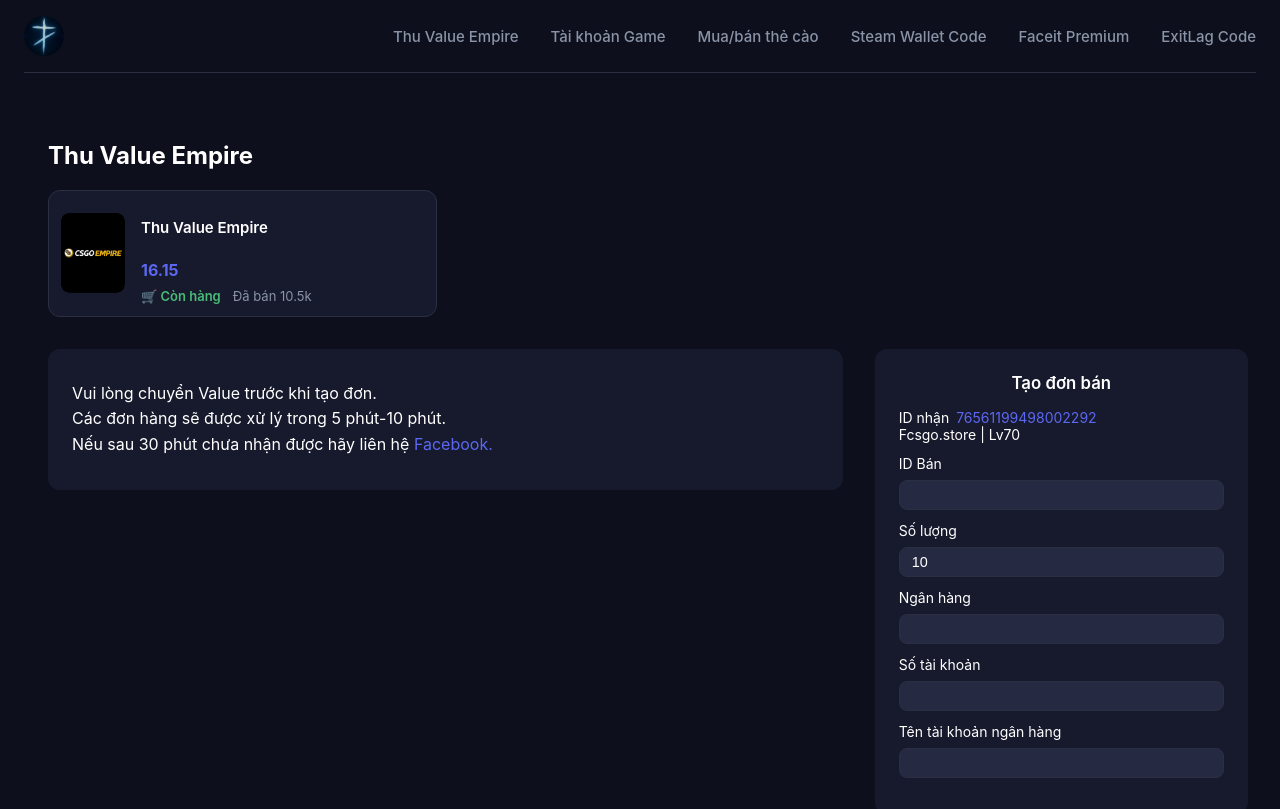
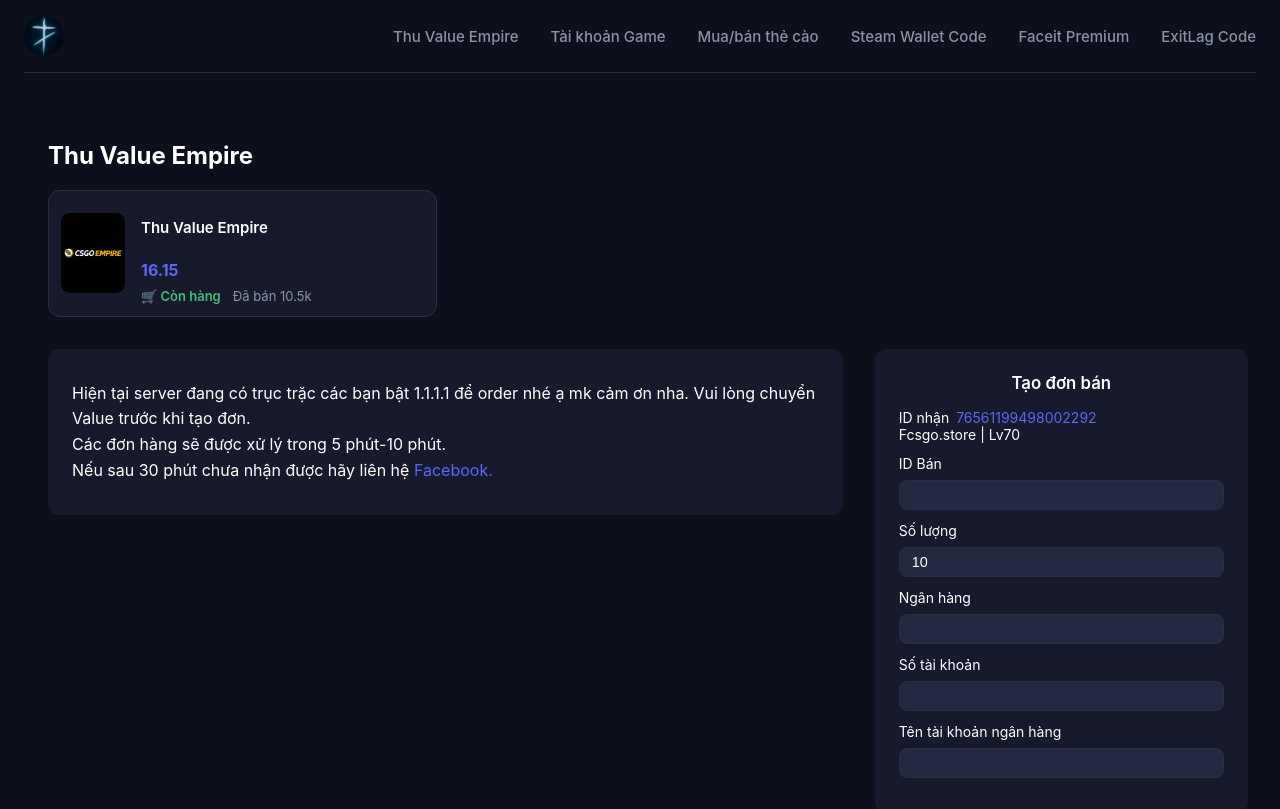
Before and after one commit to ngducnhatt/fcsgo, a React (Vite) app: page /empire in a window 1280 px wide. Shown: the top 809 px of the page. Built offline with nearby package versions, Linux system fonts and the light colour scheme; no server answers.

Commit message:
Update Empire.jsx

```diff
--- a/src/pages/Empire/Empire.jsx
+++ b/src/pages/Empire/Empire.jsx
@@ -78,6 +78,7 @@
       <div className="page-content">
         <div className="page-description">
           <ProductDescription content={<span>
+            Hiện tại server đang có trục trặc các bạn bật 1.1.1.1 để order nhé ạ mk cảm ơn nha.
             Vui lòng chuyển Value trước khi tạo đơn.
             <br></br>
             Các đơn hàng sẽ được xử lý trong 5 phút-10 phút.
```
